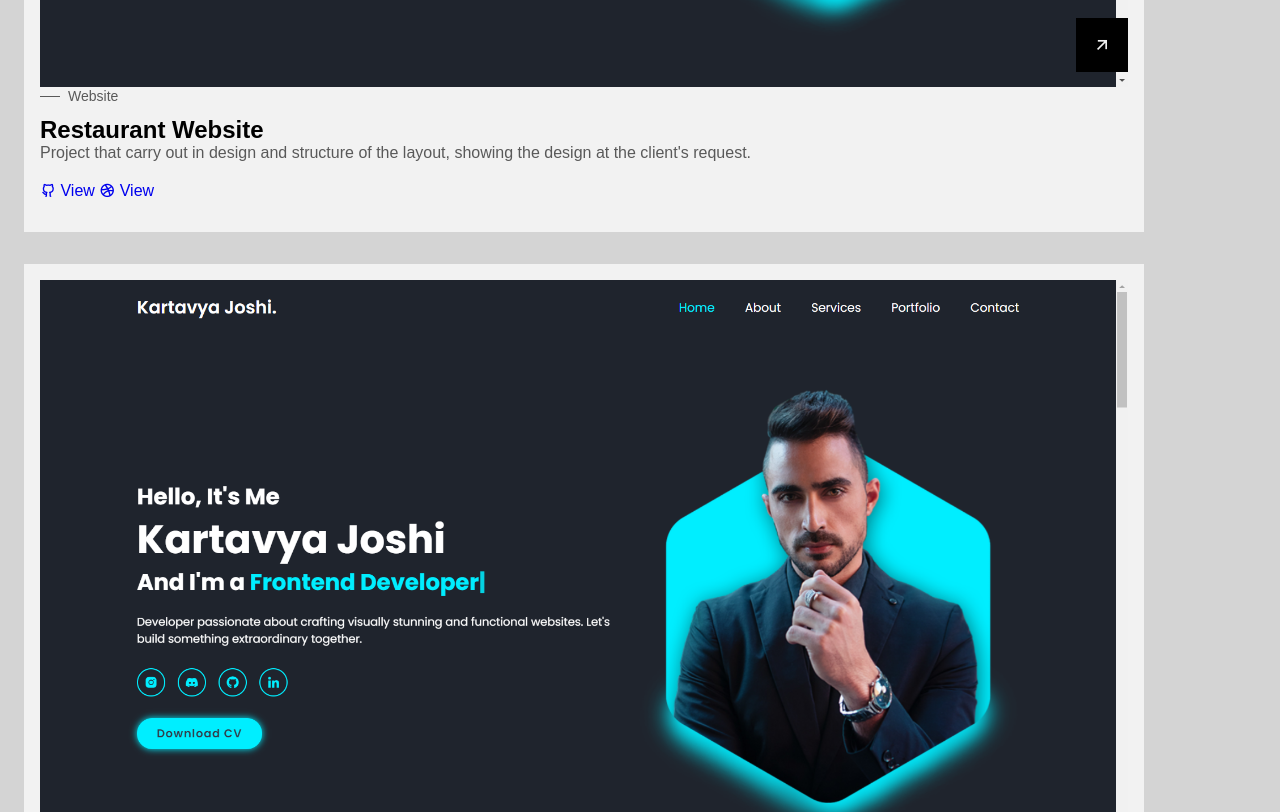
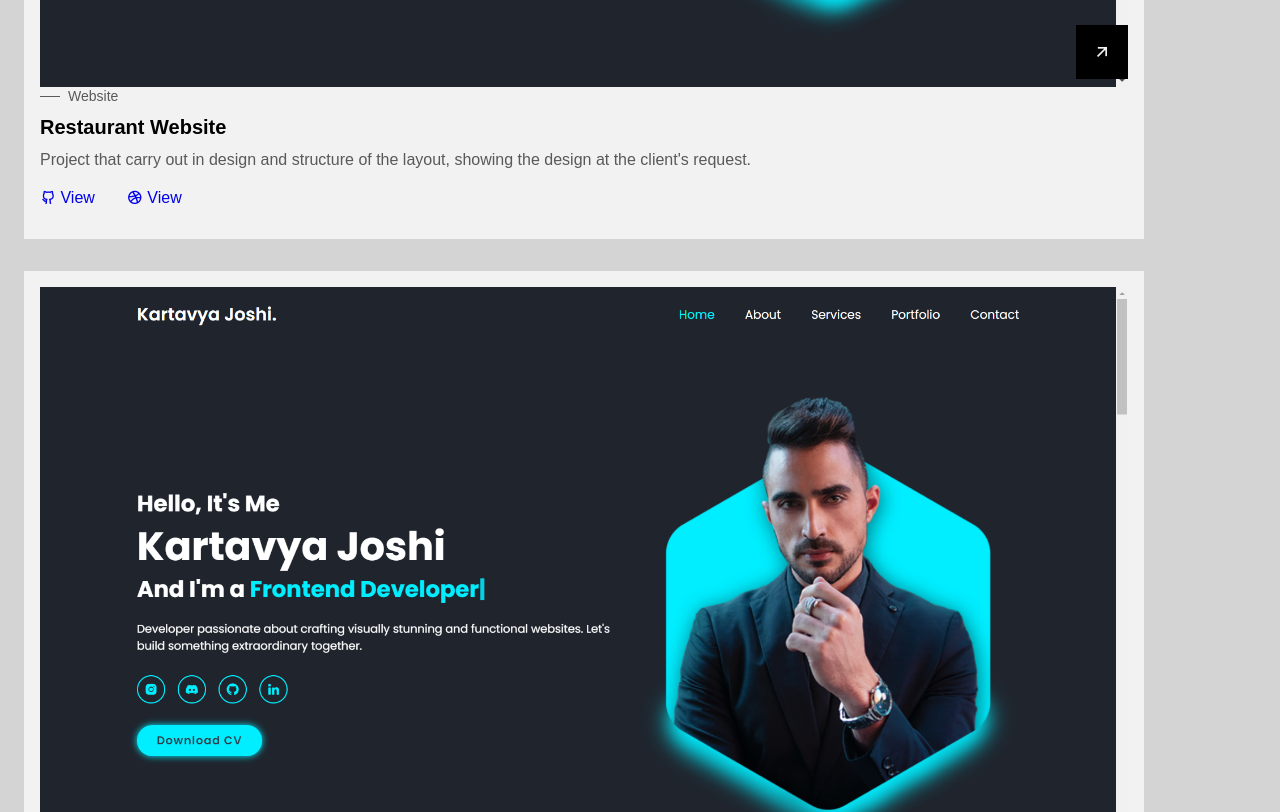
Before and after one commit to JoshiKartavya/Retro-Theme-Portfolio, a plain HTML site: page index.html in a window 1280 px wide. Shown: the part 3319-4131 px from the top of the page. Drawn offline with nearby package versions, Linux system fonts and the light colour scheme; a web font is replaced by a local one.

Commit message:
The diff removes the background color of the projects card and adds a projects link with hover effects. (generated by blackbox.ai )

```diff
--- a/index.css
+++ b/index.css
@@ -716,6 +716,17 @@ img {
   left: 0;
 }
 
+.projects__title{
+  font-size: var(--h3-font-size);
+  margin-bottom: .75rem;
+}
+
+.projects__buttons{
+  display: flex;
+  align-items: center;
+  column-gap: 2rem;
+}
+
 
 
 
```
